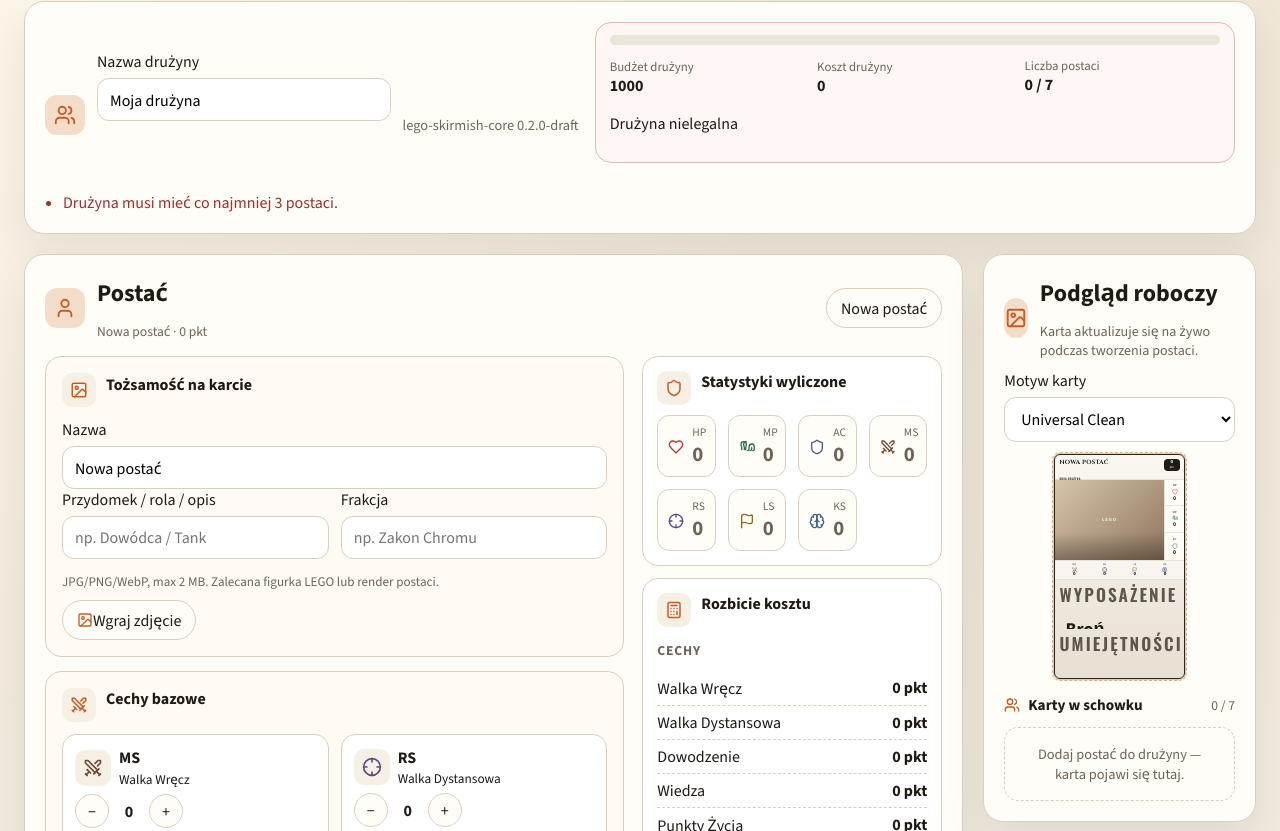
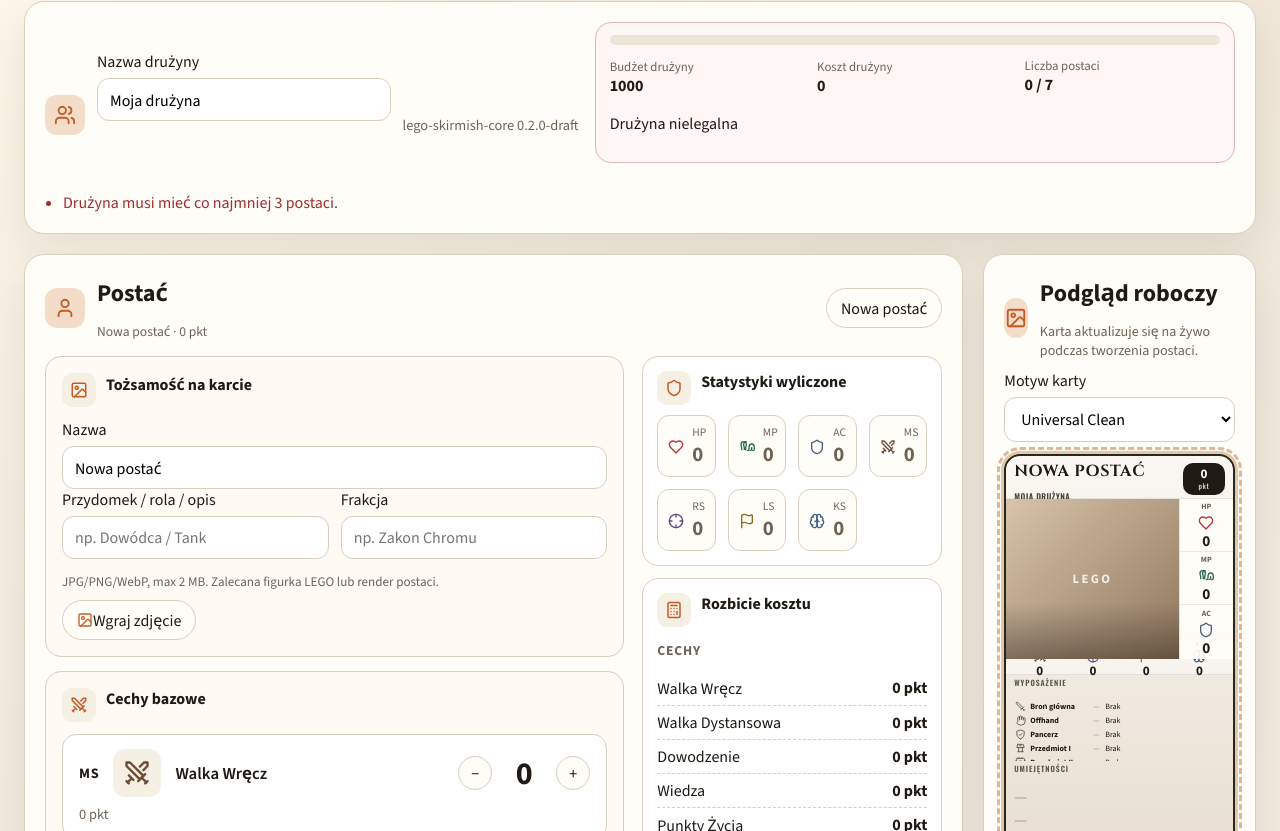
Before and after one commit to rozmiarD/hobt, a website built with Vite: page web/index.html in a window 1280 px wide. Shown: the part 114-945 px from the top of the page. Built offline with nearby package versions, Linux system fonts and the light colour scheme.

Commit message:
Reset card preview scale and improve stat row layout.
Restore default card sizing and show each base stat on its own line with a large icon and value in the configurator.

```diff
--- a/web/src/card-theme.css
+++ b/web/src/card-theme.css
@@ -132,40 +132,40 @@ body {
 }
 
 .character-card .card-stat-icon .hobt-icon {
-  width: calc(14px * var(--card-scale, 0.375));
-  height: calc(14px * var(--card-scale, 0.375));
+  width: calc(14px * var(--card-scale, 1));
+  height: calc(14px * var(--card-scale, 1));
 }
 
 .character-card .card-portrait-stat-cell .card-stat-icon .hobt-icon {
-  width: calc(16px * var(--card-scale, 0.375));
-  height: calc(16px * var(--card-scale, 0.375));
+  width: calc(16px * var(--card-scale, 1));
+  height: calc(16px * var(--card-scale, 1));
 }
 
 .character-card .card-eq-icon {
   display: grid;
   place-items: center;
-  width: calc(12px * var(--card-scale, 0.375));
-  height: calc(12px * var(--card-scale, 0.375));
+  width: calc(12px * var(--card-scale, 1));
+  height: calc(12px * var(--card-scale, 1));
   color: #5f564b;
 }
 
 .character-card .card-eq-icon .hobt-icon {
-  width: calc(11px * var(--card-scale, 0.375) * 1.5);
-  height: calc(11px * var(--card-scale, 0.375) * 1.5);
+  width: calc(11px * var(--card-scale, 1));
+  height: calc(11px * var(--card-scale, 1));
 }
 
 .character-card .card-ability-icon {
   display: grid;
   place-items: center;
-  width: calc(11px * var(--card-scale, 0.375) * 1.5);
-  height: calc(11px * var(--card-scale, 0.375) * 1.5);
-  margin-top: calc(1px * var(--card-scale, 0.375));
+  width: calc(11px * var(--card-scale, 1));
+  height: calc(11px * var(--card-scale, 1));
+  margin-top: calc(1px * var(--card-scale, 1));
   color: #6d6458;
 }
 
 .character-card .card-ability-icon .hobt-icon {
-  width: calc(10px * var(--card-scale, 0.375) * 1.5);
-  height: calc(10px * var(--card-scale, 0.375) * 1.5);
+  width: calc(10px * var(--card-scale, 1));
+  height: calc(10px * var(--card-scale, 1));
 }
 
 .card-ability-row.type-negative .card-ability-icon {
--- a/web/src/card-view.ts
+++ b/web/src/card-view.ts
@@ -10,7 +10,7 @@ import { t, type Locale } from "./i18n.js";
 const STAT_ORDER = ["hp", "mp", "ac", "ms", "rs", "ls", "ks"] as const;
 const PORTRAIT_STATS = ["hp", "mp", "ac"] as const;
 const BANNER_STATS = ["ms", "rs", "ls", "ks"] as const;
-const CARD_ICON_SCALE = 0.375;
+const CARD_ICON_SCALE = 1;
 
 function statLabel(locale: Locale, key: (typeof STAT_ORDER)[number]): string {
   const map = {
--- a/web/src/render.ts
+++ b/web/src/render.ts
@@ -213,17 +213,15 @@ function renderCharacterEditor(state: AppState, draft: CharacterBuild): string {
       0;
     return `
       <label class="stat-control">
-        <span class="stat-label">
-          <span class="stat-label-icon stat-icon-${stat.toLowerCase()}">${uiIcon(PURCHASABLE_STAT_ICONS[stat], "ui-icon ui-icon--stat")}</span>
-          <span class="stat-label-copy">
-            <strong>${stat}</strong>
-            <small>${escapeHtml(statLabel(locale, stat))}</small>
-          </span>
-        </span>
-        <div class="stepper">
-          <button type="button" data-action="stat-dec" data-stat="${stat}" ${value <= 0 ? "disabled" : ""}>−</button>
-          <span class="stat-value">${value}</span>
-          <button type="button" data-action="stat-inc" data-stat="${stat}" ${value >= 6 ? "disabled" : ""}>+</button>
+        <div class="stat-control-main">
+          <span class="stat-code">${stat}</span>
+          <span class="stat-label-icon stat-icon-${stat.toLowerCase()}">${uiIcon(PURCHASABLE_STAT_ICONS[stat], "ui-icon ui-icon--stat-lg")}</span>
+          <span class="stat-name">${escapeHtml(statLabel(locale, stat))}</span>
+          <div class="stepper stat-stepper">
+            <button type="button" data-action="stat-dec" data-stat="${stat}" ${value <= 0 ? "disabled" : ""}>−</button>
+            <span class="stat-value">${value}</span>
+            <button type="button" data-action="stat-inc" data-stat="${stat}" ${value >= 6 ? "disabled" : ""}>+</button>
+          </div>
         </div>
         <span class="stat-cost">${cost} ${t(locale, "points")}</span>
       </label>`;
--- a/web/src/styles.css
+++ b/web/src/styles.css
@@ -320,29 +320,10 @@ select {
   margin-bottom: 10px;
 }
 
-.field-label,
-.stat-label {
+.field-label {
   display: flex;
   align-items: center;
   gap: 8px;
-}
-
-.stat-label {
-  justify-content: flex-start;
-}
-
-.stat-label-copy {
-  display: grid;
-  gap: 2px;
-}
-
-.stat-label-icon {
-  display: grid;
-  place-items: center;
-  width: 36px;
-  height: 36px;
-  border-radius: 10px;
-  background: #f6efe4;
 }
 
 .stat-icon-hp .ui-icon { color: #b33; }
@@ -681,18 +662,58 @@ select {
 }
 
 .stat-grid {
-  grid-template-columns: repeat(2, minmax(0, 1fr));
-}
-
-.equipment-grid {
-  grid-template-columns: repeat(2, minmax(0, 1fr));
+  grid-template-columns: 1fr;
 }
 
 .stat-control {
   border: 1px solid var(--line);
   border-radius: 14px;
-  padding: 12px;
+  padding: 14px 16px;
   background: white;
+  gap: 8px;
+}
+
+.stat-control-main {
+  display: grid;
+  grid-template-columns: auto auto 1fr auto;
+  align-items: center;
+  gap: 14px;
+}
+
+.stat-code {
+  font-weight: 800;
+  font-size: 0.9rem;
+  letter-spacing: 0.05em;
+  min-width: 2.2ch;
+}
+
+.stat-name {
+  font-size: 1.05rem;
+  font-weight: 600;
+  line-height: 1.2;
+}
+
+.stat-stepper {
+  justify-self: end;
+}
+
+.stat-label-icon {
+  display: grid;
+  place-items: center;
+  width: 48px;
+  height: 48px;
+  border-radius: 12px;
+  background: #f6efe4;
+  flex-shrink: 0;
+}
+
+.ui-icon--stat-lg {
+  width: 28px;
+  height: 28px;
+}
+
+.equipment-grid {
+  grid-template-columns: repeat(2, minmax(0, 1fr));
 }
 
 .stepper {
@@ -708,9 +729,11 @@ select {
 }
 
 .stat-value {
-  min-width: 20px;
+  min-width: 2.75rem;
   text-align: center;
-  font-weight: 700;
+  font-size: 2rem;
+  font-weight: 800;
+  line-height: 1;
 }
 
 .talent-option {
@@ -859,8 +882,7 @@ select {
 }
 
 .character-card {
-  --card-scale: 0.375;
-  --card-detail-text-scale: 6;
+  --card-scale: 1;
   --card-safe: 3.5%;
   width: min(100%, calc(350px * var(--card-scale)));
   aspect-ratio: 7 / 12;
@@ -1103,7 +1125,7 @@ select {
 
 .card-zone-equipment .card-section-title,
 .card-zone-abilities .card-section-title {
-  font-size: calc(0.48rem * var(--card-scale) * var(--card-detail-text-scale));
+  font-size: calc(0.48rem * var(--card-scale));
 }
 
 .card-equipment-list,
@@ -1121,7 +1143,7 @@ select {
     1fr;
   gap: calc(4px * var(--card-scale));
   align-items: center;
-  font-size: calc(0.5rem * var(--card-scale) * var(--card-detail-text-scale));
+  font-size: calc(0.5rem * var(--card-scale));
   line-height: 1.15;
 }
 
@@ -1140,7 +1162,7 @@ select {
 
 .card-ability-row {
   display: grid;
-  grid-template-columns: calc(10px * var(--card-scale) * 1.5) 1fr;
+  grid-template-columns: calc(10px * var(--card-scale)) 1fr;
   gap: calc(4px * var(--card-scale));
   align-items: start;
   min-height: 1.1em;
@@ -1158,16 +1180,16 @@ select {
 
 .card-ability-text {
   margin: 0;
-  font-size: calc(0.5rem * var(--card-scale) * var(--card-detail-text-scale));
+  font-size: calc(0.5rem * var(--card-scale));
   line-height: 1.2;
 }
 
 .card-ability-text.text-compact {
-  font-size: calc(0.46rem * var(--card-scale) * var(--card-detail-text-scale));
+  font-size: calc(0.46rem * var(--card-scale));
 }
 
 .card-ability-text.text-tiny {
-  font-size: calc(0.42rem * var(--card-scale) * var(--card-detail-text-scale));
+  font-size: calc(0.42rem * var(--card-scale));
 }
 
 .card-zone-footer {
```
